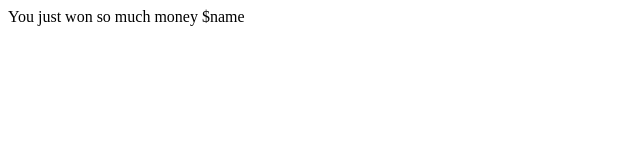
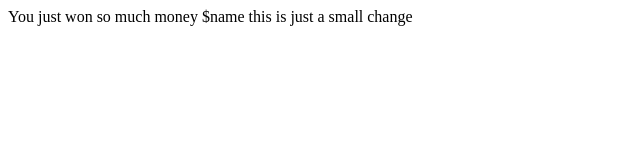
Before and after one commit to bruceg70/background-generator, a plain HTML site: page index.html in a window 1280 px wide. Shown: the whole page, without its empty margins (0-640 px from the left). Drawn offline with Linux system fonts and the light colour scheme.

Commit message:
a little change

```diff
--- a/index.html
+++ b/index.html
@@ -4,5 +4,6 @@
 </head>
 <body>
     You just won so much money $name
+this is just a small change
 </body>
 </html>
```
